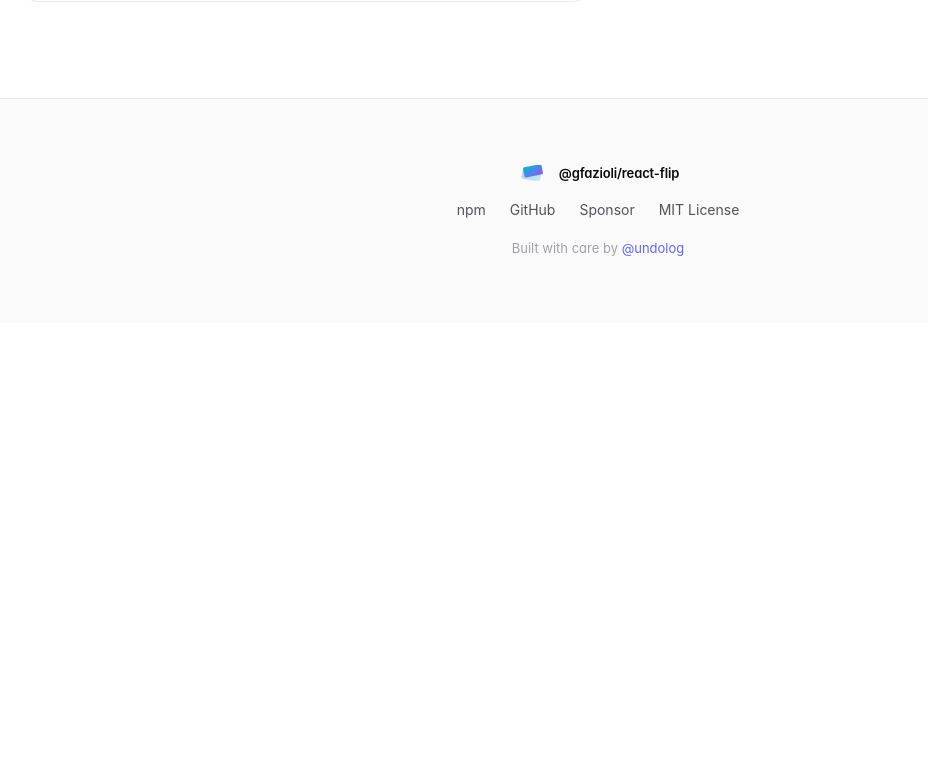
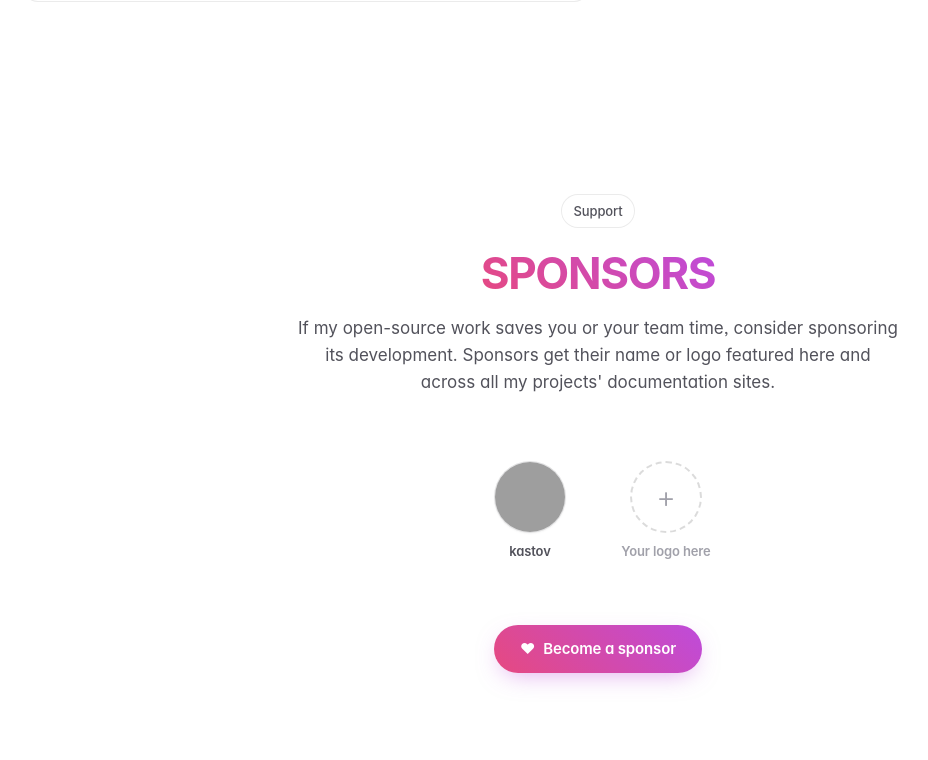
Before and after one commit to gfazioli/react-flip, a React (Vite) app in the folder site/: page / in a window 1280 px wide. Shown: the part 6740-7500 px from the top of the page, without its empty margins (42-970 px from the left). Before the commit the page ends 7063 px from the top, so only its background shows below. Built offline with nearby package versions, Linux system fonts and the light colour scheme; grey boxes are pictures that could not be loaded; a web font is replaced by a local one.

Commit message:
feat(site): sponsors wall and unified sponsor funnel

```diff
--- a/site/src/components/Footer.tsx
+++ b/site/src/components/Footer.tsx
@@ -16,9 +16,7 @@ export function Footer() {
           <a href="https://github.com/gfazioli/react-flip" target="_blank" rel="noreferrer noopener">
             GitHub
           </a>
-          <a href="https://github.com/sponsors/gfazioli" target="_blank" rel="noreferrer noopener">
-            Sponsor
-          </a>
+          <a href="#sponsors">Sponsor</a>
           <a
             href="https://github.com/gfazioli/react-flip/blob/main/LICENSE"
             target="_blank"
--- /dev/null
+++ b/site/src/components/Sponsors.css
@@ -0,0 +1,124 @@
+.sponsors {
+  position: relative;
+}
+
+.sponsors-title {
+  text-transform: uppercase;
+  background: linear-gradient(45deg, #e64980, #be4bdb);
+  -webkit-background-clip: text;
+  background-clip: text;
+  -webkit-text-fill-color: transparent;
+  color: transparent;
+}
+
+.sponsors-wall {
+  display: flex;
+  flex-wrap: wrap;
+  justify-content: center;
+  align-items: flex-start;
+  gap: var(--space-xl);
+  margin-bottom: var(--space-2xl);
+}
+
+.sponsor-card {
+  display: inline-flex;
+  flex-direction: column;
+  align-items: center;
+  gap: var(--space-sm);
+  width: 96px;
+  text-decoration: none;
+  color: var(--color-text-muted);
+  transition: transform 200ms ease, color 200ms ease;
+}
+
+.sponsor-card:hover {
+  transform: translateY(-2px);
+  color: var(--color-text);
+}
+
+.sponsor-avatar {
+  width: 72px;
+  height: 72px;
+  border-radius: 50%;
+  object-fit: cover;
+  border: 1px solid var(--color-border);
+  background: var(--color-bg-muted);
+  box-shadow: var(--shadow-sm);
+  transition: box-shadow 250ms ease, border-color 200ms ease;
+}
+
+.sponsor-card:hover .sponsor-avatar {
+  border-color: var(--color-border-strong);
+  box-shadow: var(--shadow-md);
+}
+
+.sponsor-name {
+  font-size: 13px;
+  font-weight: 600;
+  letter-spacing: -0.01em;
+  text-align: center;
+  word-break: break-word;
+}
+
+/* Dashed "Your logo here" slot */
+.sponsor-slot {
+  color: var(--color-text-subtle);
+}
+
+.sponsor-slot-plus {
+  display: inline-flex;
+  align-items: center;
+  justify-content: center;
+  width: 72px;
+  height: 72px;
+  border-radius: 50%;
+  border: 2px dashed var(--color-border-strong);
+  font-size: 30px;
+  font-weight: 300;
+  line-height: 1;
+  color: var(--color-text-subtle);
+  transition: border-color 200ms ease, color 200ms ease;
+}
+
+.sponsor-slot:hover {
+  color: var(--color-accent-3);
+}
+
+.sponsor-slot:hover .sponsor-slot-plus {
+  border-color: var(--color-accent-3);
+  color: var(--color-accent-3);
+}
+
+.sponsors-cta {
+  display: flex;
+  justify-content: center;
+}
+
+/* Gradient pill CTA — canonical pink → grape */
+.sponsor-button {
+  display: inline-flex;
+  align-items: center;
+  justify-content: center;
+  gap: var(--space-sm);
+  padding: 12px 26px;
+  border-radius: 999px;
+  background: linear-gradient(45deg, #e64980, #be4bdb);
+  color: #fff;
+  font-size: 15px;
+  font-weight: 600;
+  letter-spacing: -0.01em;
+  text-decoration: none;
+  box-shadow: 0 8px 24px -8px rgba(190, 75, 219, 0.5);
+  transition: transform 120ms ease, box-shadow 250ms ease, filter 200ms ease;
+}
+
+.sponsor-button:hover {
+  color: #fff;
+  transform: translateY(-1px);
+  filter: brightness(1.05);
+  box-shadow: 0 12px 32px -8px rgba(190, 75, 219, 0.6);
+}
+
+.sponsor-button:active {
+  transform: translateY(0);
+}
--- /dev/null
+++ b/site/src/components/Sponsors.tsx
@@ -0,0 +1,61 @@
+import { sponsors } from "../data/sponsors";
+import "./Sponsors.css";
+
+const SPONSOR_URL = "https://github.com/sponsors/gfazioli";
+
+export function Sponsors() {
+  return (
+    <section className="section sponsors" id="sponsors">
+      <div className="container">
+        <div className="section-heading">
+          <span className="eyebrow">Support</span>
+          <h2 className="sponsors-title">SPONSORS</h2>
+          <p>
+            If my open-source work saves you or your team time, consider sponsoring its development. Sponsors get their
+            name or logo featured here and across all my projects' documentation sites.
+          </p>
+        </div>
+
+        <div className="sponsors-wall">
+          {sponsors.map((s) => (
+            <a
+              key={s.key}
+              className="sponsor-card"
+              href={s.href ?? `https://github.com/${s.github}`}
+              target="_blank"
+              rel="noreferrer noopener"
+            >
+              <img
+                className="sponsor-avatar"
+                src={`https://github.com/${s.github}.png`}
+                alt={s.name}
+                width={72}
+                height={72}
+                loading="lazy"
+              />
+              <span className="sponsor-name">{s.name}</span>
+            </a>
+          ))}
+
+          <a
+            className="sponsor-card sponsor-slot"
+            href={SPONSOR_URL}
+            target="_blank"
+            rel="noreferrer noopener"
+          >
+            <span className="sponsor-slot-plus" aria-hidden="true">
+              +
+            </span>
+            <span className="sponsor-name">Your logo here</span>
+          </a>
+        </div>
+
+        <div className="sponsors-cta">
+          <a className="sponsor-button" href={SPONSOR_URL} target="_blank" rel="noreferrer noopener">
+            <span aria-hidden="true">❤</span> Become a sponsor
+          </a>
+        </div>
+      </div>
+    </section>
+  );
+}
--- /dev/null
+++ b/site/src/data/sponsors.ts
@@ -0,0 +1,12 @@
+export interface Sponsor {
+  /** Stable React key */
+  key: string;
+  /** Display name shown under the avatar */
+  name: string;
+  /** GitHub username — avatar resolves to https://github.com/<github>.png */
+  github: string;
+  /** Optional override link (defaults to the GitHub profile) */
+  href?: string;
+}
+
+export const sponsors: Sponsor[] = [{ key: "kastov", name: "kastov", github: "kastov" }];
--- a/site/src/pages/Landing.tsx
+++ b/site/src/pages/Landing.tsx
@@ -5,6 +5,7 @@ import { Presets } from "../components/Presets";
 import { Examples } from "../components/Examples";
 import { Install } from "../components/Install";
 import { Family } from "../components/Family";
+import { Sponsors } from "../components/Sponsors";
 import { Footer } from "../components/Footer";
 import { Nav } from "../components/Nav";
 import { ThemeConfigProvider } from "../hooks/useThemeConfig";
@@ -21,6 +22,7 @@ export function Landing() {
         <Examples />
         <Install />
         <Family />
+        <Sponsors />
       </main>
       <Footer />
     </ThemeConfigProvider>
```
